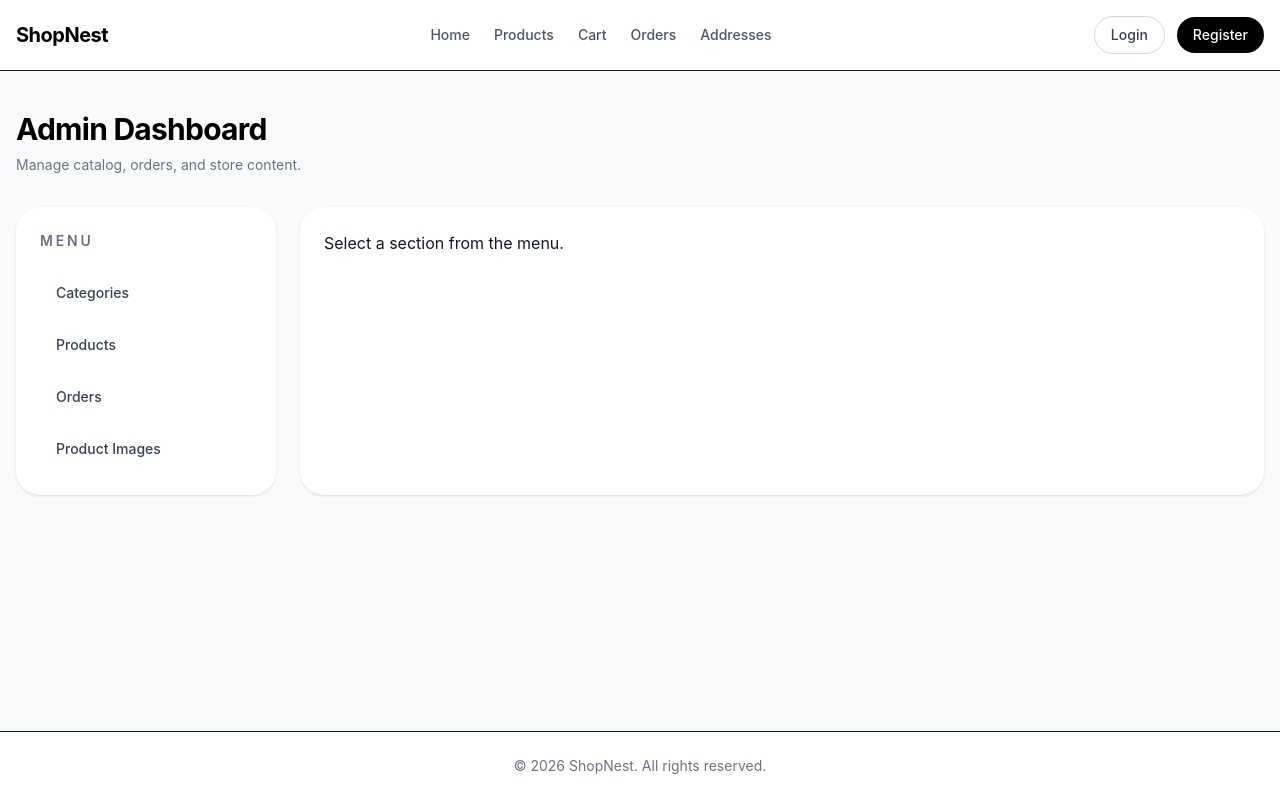
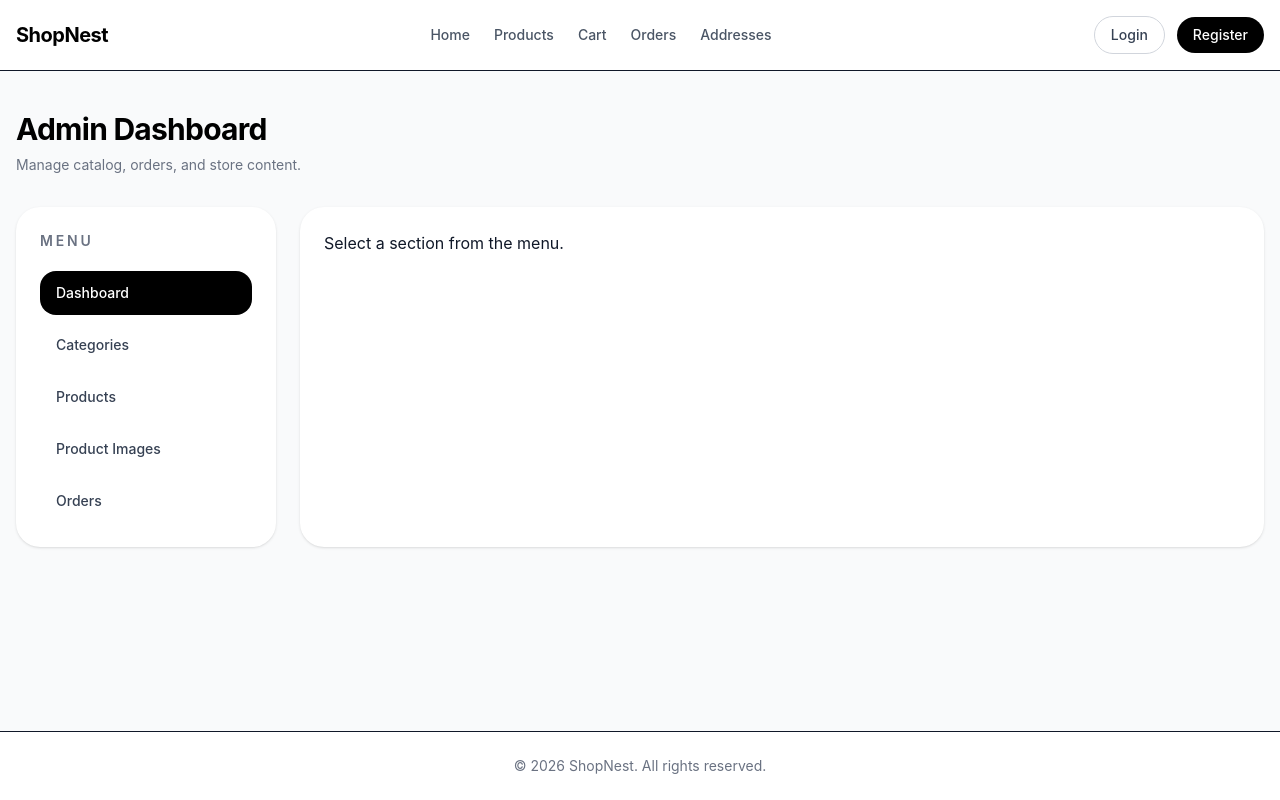
Before and after one commit to prajp98/ecommerce-frontend, a React (Vite) app: page /admin in a window 1280 px wide. Built offline with nearby package versions, Linux system fonts and the light colour scheme; no server answers.

Commit message:
Refactor AdminDashboardPage to enhance UI components and improve navigation experience

```diff
--- a/src/pages/admin/AdminDashboardPage.tsx
+++ b/src/pages/admin/AdminDashboardPage.tsx
@@ -1,6 +1,13 @@
-import { Link, Outlet } from "react-router";
+import { NavLink, Outlet } from "react-router";
 
 export default function AdminDashboardPage() {
+  const linkClass = ({ isActive }: { isActive: boolean }) =>
+    `block rounded-2xl px-4 py-3 text-sm font-medium transition ${
+      isActive
+        ? "bg-black text-white"
+        : "text-gray-700 hover:bg-gray-100"
+    }`;
+
   return (
     <section className="mx-auto max-w-7xl px-4 py-10">
       <div className="mb-8">
@@ -19,30 +26,25 @@ export default function AdminDashboardPage() {
           </h2>
 
           <nav className="mt-5 space-y-2">
-            <Link
-              to="/admin/categories"
-              className="block rounded-2xl px-4 py-3 text-sm font-medium text-gray-700 transition hover:bg-gray-100"
-            >
+            <NavLink to="/admin" end className={linkClass}>
+              Dashboard
+            </NavLink>
+
+            <NavLink to="/admin/categories" className={linkClass}>
               Categories
-            </Link>
-            <Link
-              to="/admin/products"
-              className="block rounded-2xl px-4 py-3 text-sm font-medium text-gray-700 transition hover:bg-gray-100"
-            >
+            </NavLink>
+
+            <NavLink to="/admin/products" className={linkClass}>
               Products
-            </Link>
-            <Link
-              to="/admin/orders"
-              className="block rounded-2xl px-4 py-3 text-sm font-medium text-gray-700 transition hover:bg-gray-100"
-            >
+            </NavLink>
+
+            <NavLink to="/admin/images" className={linkClass}>
+              Product Images
+            </NavLink>
+
+            <NavLink to="/admin/orders" className={linkClass}>
               Orders
-            </Link>
-            <Link
-              to="/admin/images"
-              className="block rounded-2xl px-4 py-3 text-sm font-medium text-gray-700 transition hover:bg-gray-100"
-            >
-              Product Images
-            </Link>
+            </NavLink>
           </nav>
         </aside>
 
```
